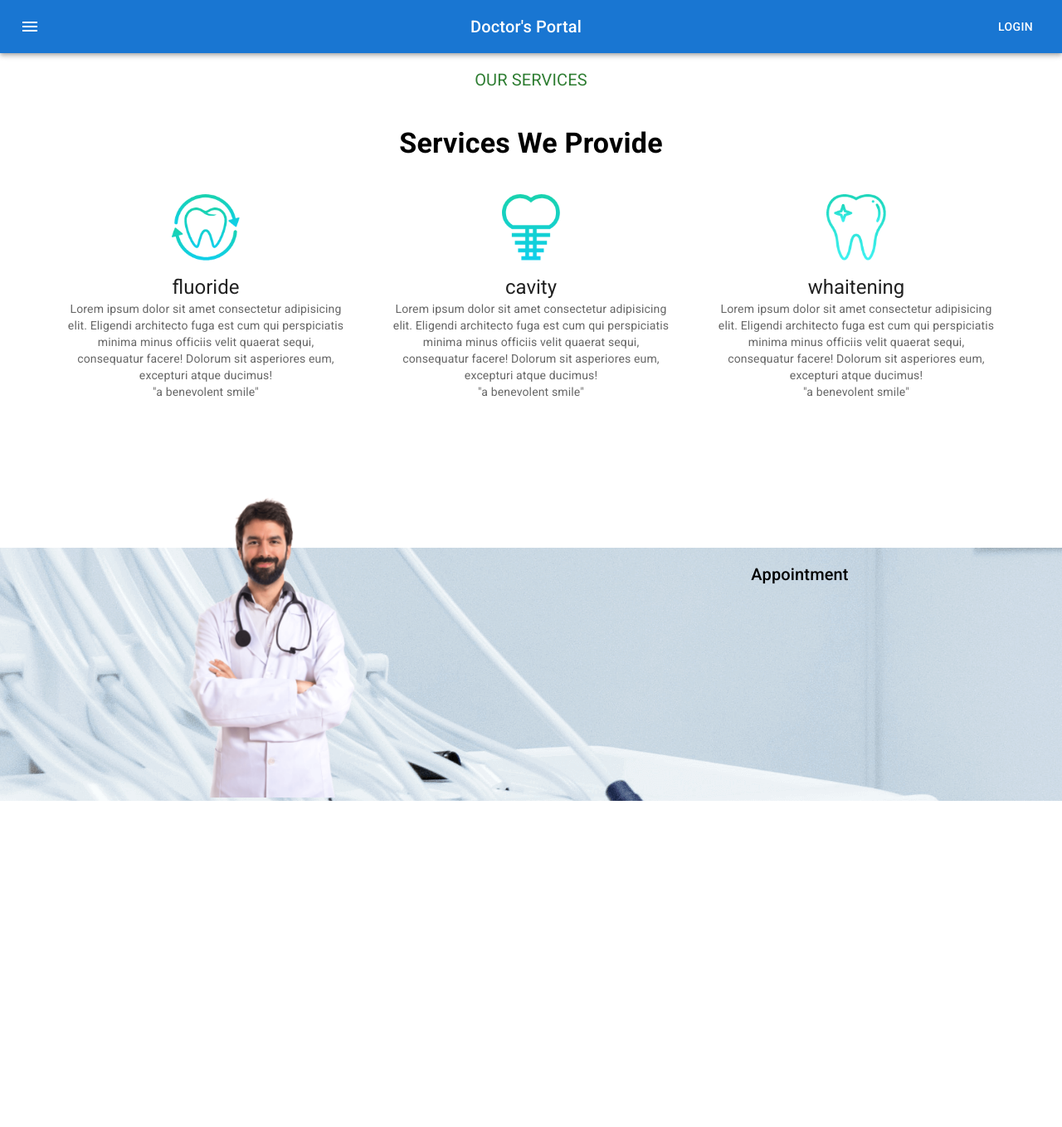
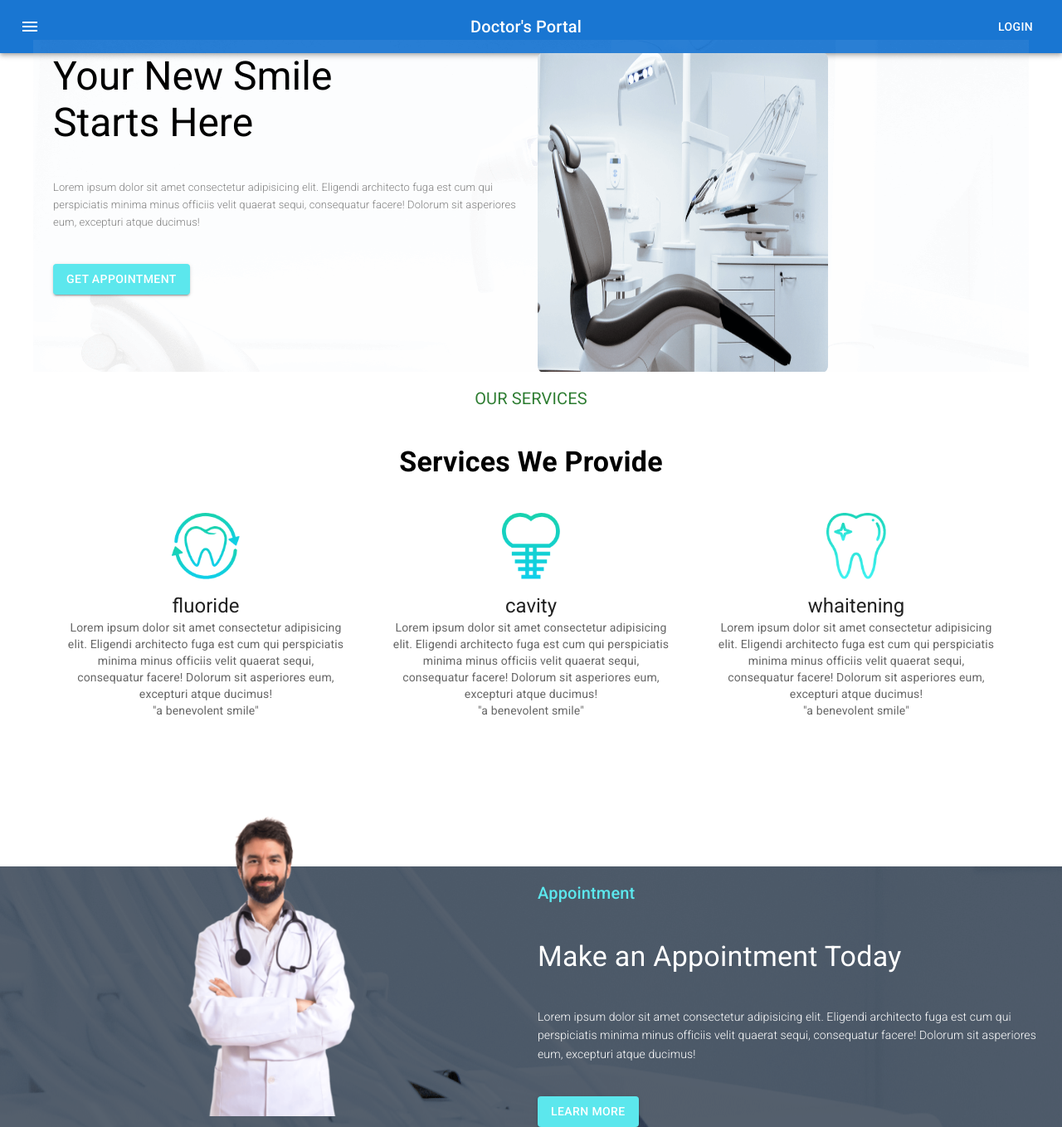
Before and after one commit to Ratna-Rani-Kundu/doctors-portal, a React (Create React App) app: page / in a window 1280 px wide. Shown: the whole page at 83% size. Before the commit the page ends 965 px from the top, so only its background shows below. Built offline with nearby package versions, Linux system fonts and the light colour scheme.

Commit message:
another part banner added

```diff
--- a/src/Pages/Home/AppointmentBanner/AppointmentBanner.js
+++ b/src/Pages/Home/AppointmentBanner/AppointmentBanner.js
@@ -3,11 +3,12 @@ import Box from '@mui/material/Box';
 import doctor from '../../../images/doctor.png'
 import bg from '../../../images/appointment-bg.png'
 import Grid from '@mui/material/Grid';
-import { Typography } from '@mui/material';
+import { Button, Typography } from '@mui/material';
 
 const appointmentBanner={
     background:`url(${bg})`,
-    backgroundColor:'rgba(45,58,74)',
+    backgroundColor:'rgba(45,58,74,0.8)',
+    backgroundBlendMode: "darken,luminosity",
     marginTop:170
 }
 const AppointmentBanner = () => {
@@ -17,10 +18,23 @@ const AppointmentBanner = () => {
           <Grid item xs={12} md={6}>
               <img style={{width:'400px',marginTop:'-115px'}} src={doctor} alt="" />
           </Grid>
-          <Grid item xs={12} md={6}>
-           <Typography variant="h6">
+          <Grid item xs={12} md={6} sx={{
+              display: 'flex',
+              justifyContent: 'flex-start',
+              alignItems: 'center',
+              textAlign:'left' }}>
+          <Box>
+          <Typography variant="h6" sx={{mb:5}} style={{color:'#5CE7ED'}}>
                Appointment
            </Typography>
+           <Typography variant="h4" style={{color:'white'}}>
+             Make an Appointment Today
+           </Typography>
+           <Typography  sx={{my:5}} variant="h6" style={{color:'white',fontSize:14,fontWeight:300}}>
+           Lorem ipsum dolor sit amet consectetur adipisicing elit. Eligendi architecto fuga est cum qui perspiciatis minima minus officiis velit quaerat sequi, consequatur facere! Dolorum sit asperiores eum, excepturi atque ducimus!
+           </Typography>
+           <Button style={{backgroundColor:'#5CE7ED'}} variant="contained">Learn More</Button>
+          </Box>
           </Grid>
 
         </Grid>
--- /dev/null
+++ b/src/Pages/Home/Banner/Banner.js
@@ -0,0 +1,45 @@
+import React from 'react';
+import chair from "../../../images/chair.png"
+import bg from "../../../images/bg.png"
+import Grid from '@mui/material/Grid';
+import { Button, Typography,Container} from '@mui/material';
+import Box  from '@mui/material/Box';
+
+const bannerBg={
+    background:`url(${bg})`
+}
+const verticleCenter={
+    display:'flex',
+    alignIteams:'center',
+
+    height:400
+}
+const Banner = () => {
+    return (
+        <Container  style={bannerBg} sx={{ flexGrow: 1 }}>
+      <Grid container spacing={2}>
+        <Grid style={{...verticleCenter,textAlign:'left'}} item xs={12} md={6}>
+          <Box>
+           <Typography variant="h3">
+              Your New Smile <br/>
+              Starts Here
+            </Typography>
+         <Typography variant="h6" sx={{my:5}} style={{color:'gray',fontSize:13,fontWeight:300}} >
+           Lorem ipsum dolor sit amet consectetur adipisicing elit. Eligendi architecto fuga est cum qui perspiciatis minima minus officiis velit quaerat sequi, consequatur facere! Dolorum sit asperiores eum, excepturi atque ducimus!
+           </Typography>
+
+           <Button variant="contained" style={{backgroundColor: 'rgb(92, 231, 237)'}} >
+               Get Appointment
+           </Button>
+          </Box>
+        </Grid>
+        <Grid style={verticleCenter} item xs={12} md={6}>
+          <img style={{width:350}} src={chair} alt="" />
+        </Grid>
+
+      </Grid>
+    </Container>
+    );
+};
+
+export default Banner;
--- a/src/Pages/Home/Home/Home.js
+++ b/src/Pages/Home/Home/Home.js
@@ -1,12 +1,14 @@
 import React from 'react';
 import Navigation from '../../Shared/Navigation/Navigation';
 import AppointmentBanner from '../AppointmentBanner/AppointmentBanner';
+import Banner from '../Banner/Banner';
 import Services from '../Services/Services';
 
 const Home = () => {
     return (
         <div>
        <Navigation></Navigation>
+       <Banner></Banner>
        <Services></Services>
        <AppointmentBanner></AppointmentBanner>
         </div>
```
